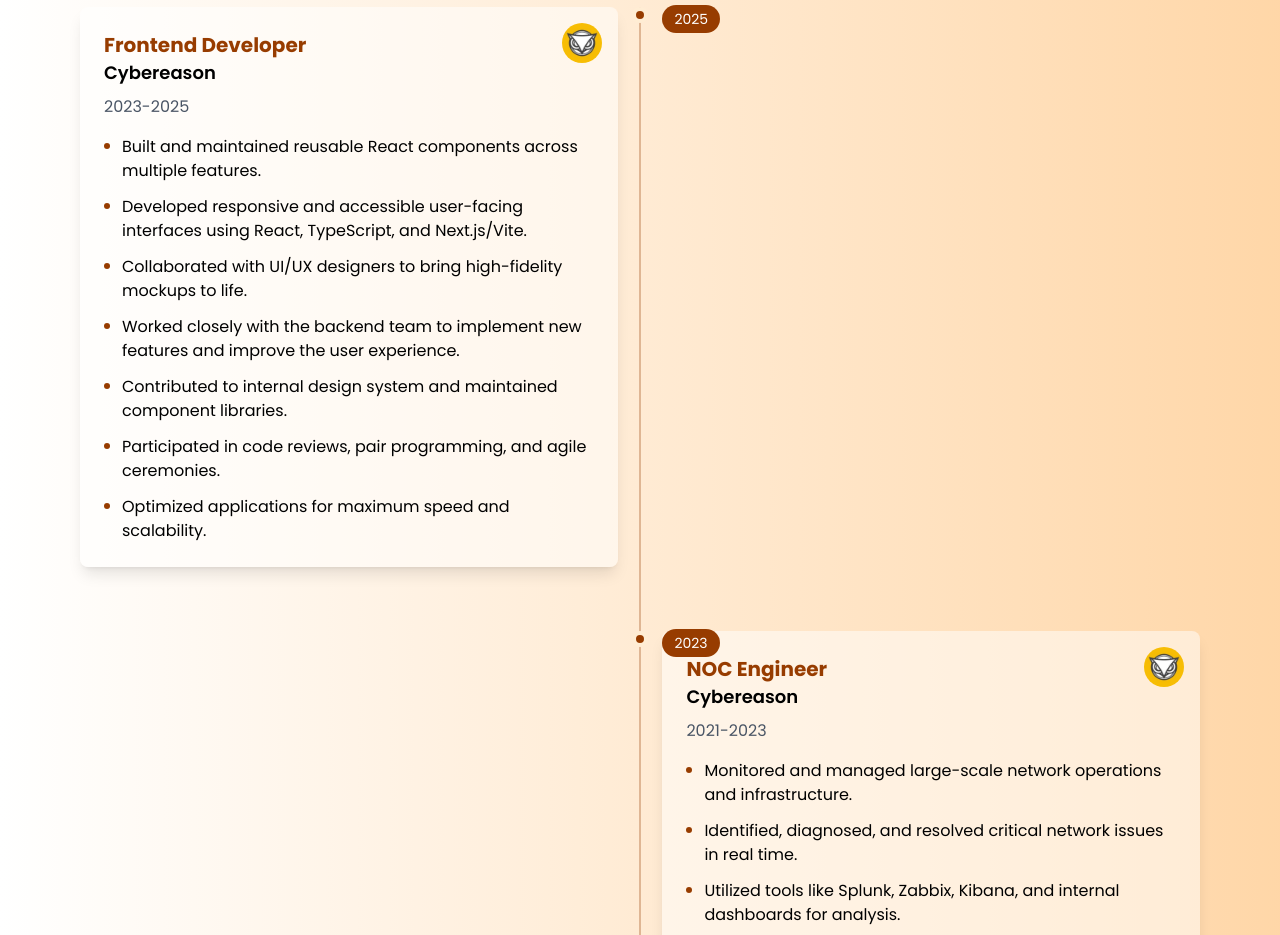
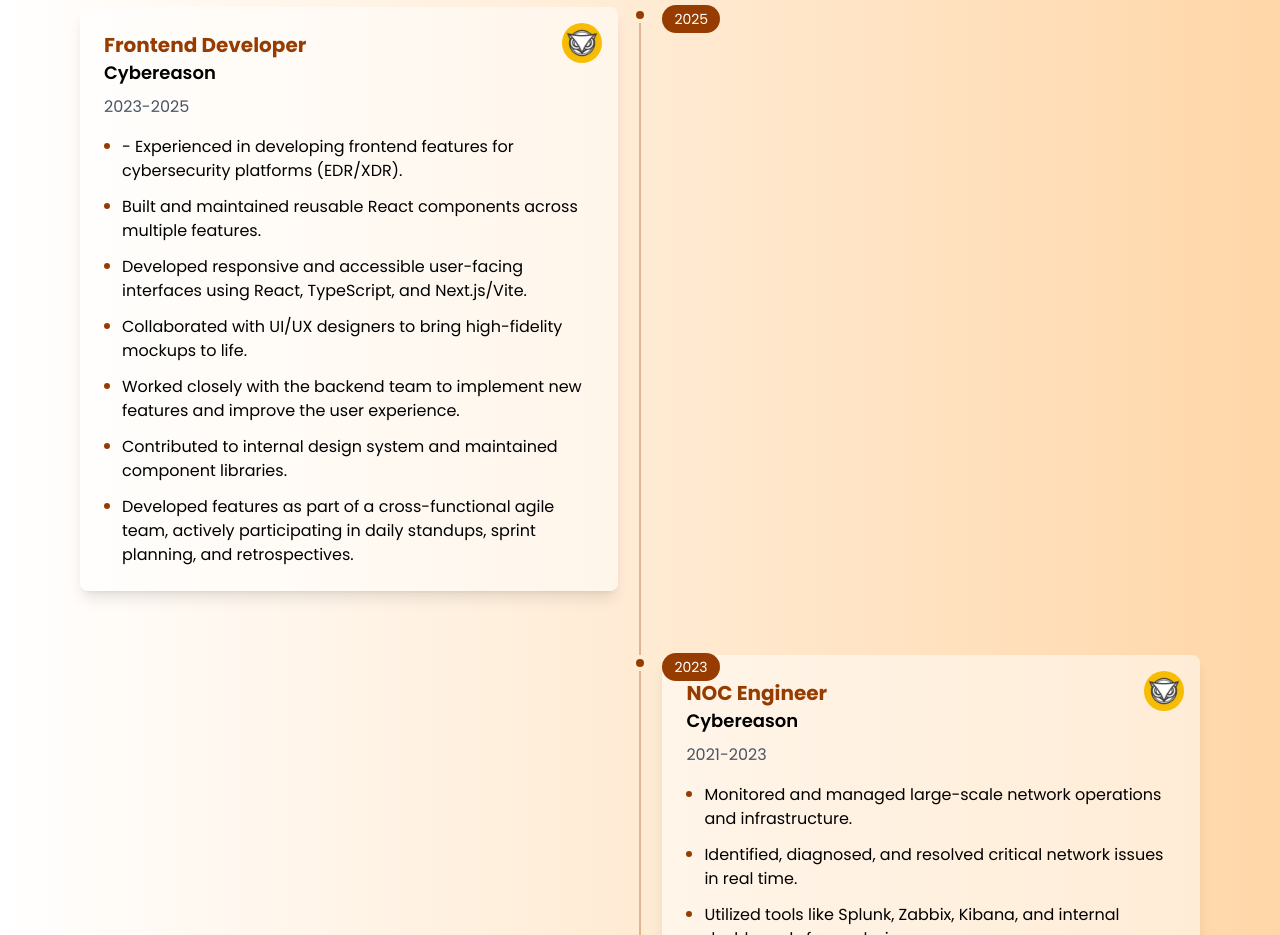
Before and after one commit to Karin-Goldin/karin-portfolio, a Next.js app: page / in a window 1280 px wide. Shown: the part 3100-4035 px from the top of the page. Built offline with nearby package versions, Linux system fonts and the light colour scheme.

Commit message:
update expireince

```diff
--- a/src/components/Experience.tsx
+++ b/src/components/Experience.tsx
@@ -13,13 +13,13 @@
     logoPath: "/cybereason.jpeg",
     period: "2023-2025",
     responsibilities: [
+      "- Experienced in developing frontend features for cybersecurity platforms (EDR/XDR).",
       "Built and maintained reusable React components across multiple features.",
       "Developed responsive and accessible user-facing interfaces using React, TypeScript, and Next.js/Vite.",
       "Collaborated with UI/UX designers to bring high-fidelity mockups to life.",
       "Worked closely with the backend team to implement new features and improve the user experience.",
       "Contributed to internal design system and maintained component libraries.",
-      "Participated in code reviews, pair programming, and agile ceremonies.",
-      "Optimized applications for maximum speed and scalability.",
+      "Developed features as part of a cross-functional agile team, actively participating in daily standups, sprint planning, and retrospectives.",
     ],
   },
   {
```
